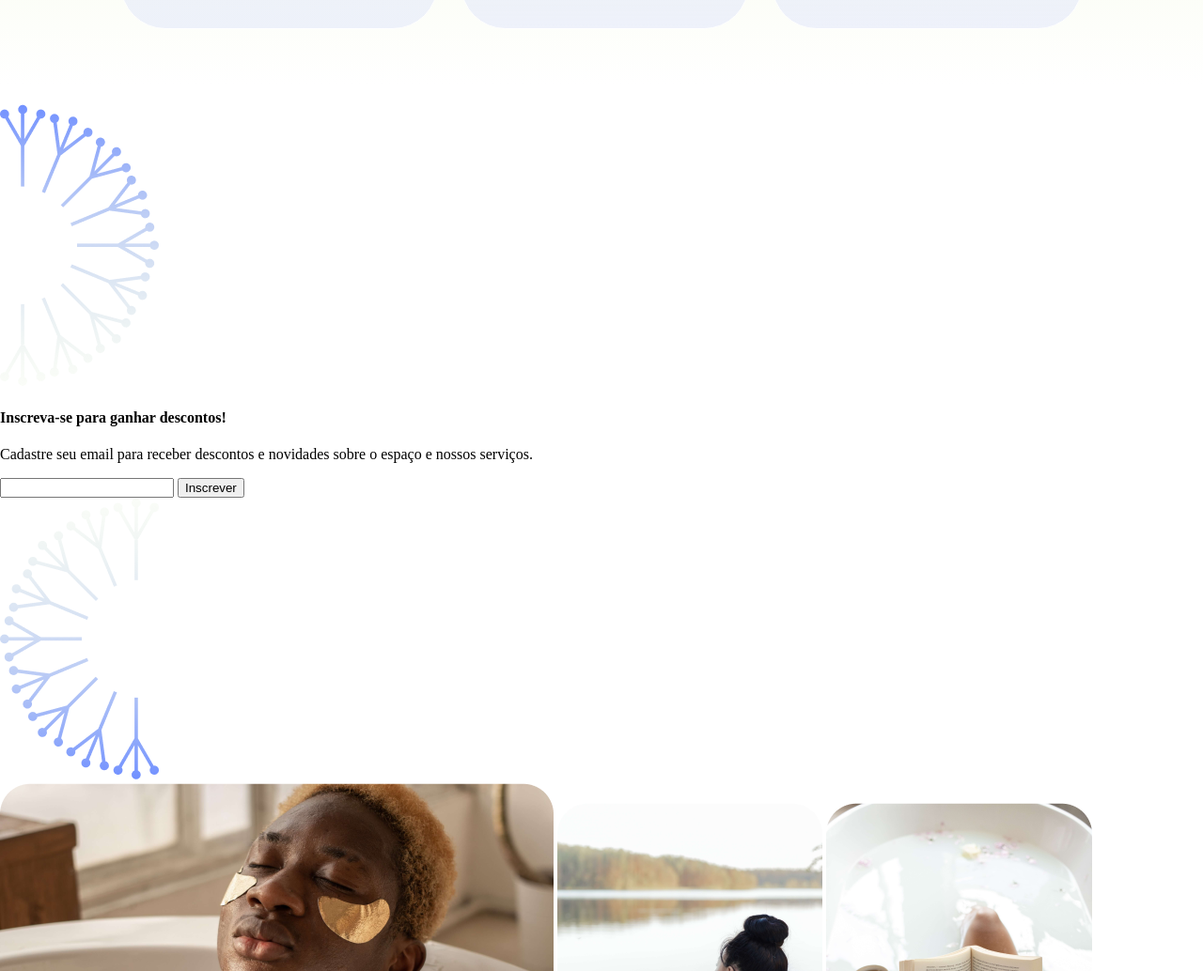
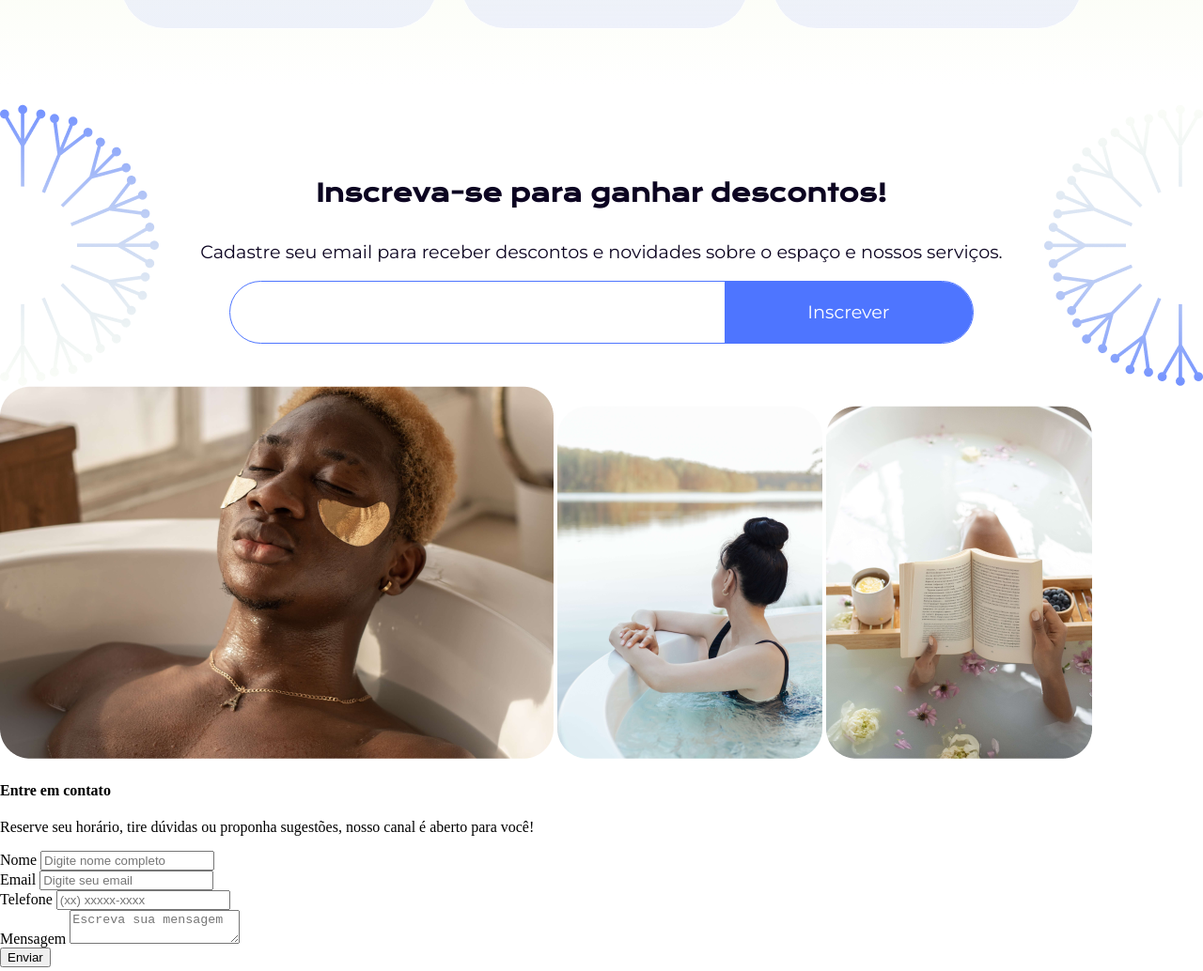
Before and after one commit to rsmotola/CursoAlura-calmaria-spa, a plain HTML site: page index.html in a window 1280 px wide. Shown: the part 2206-3240 px from the top of the page at 94% size. Drawn offline with nearby package versions, Linux system fonts and the light colour scheme.

Commit message:
Aula 4 - Escopo de função e cálculos

```diff
--- /dev/null
+++ b/styles/components/_desconto.scss
@@ -0,0 +1,39 @@
+@use '../abstract/variaveis';
+@use '../abstract/mixins';
+
+#desconto{
+    display: flex;
+    align-items: center;
+    justify-content: space-between;
+    text-align: center;
+    h4{
+        @include mixins.ff-fs-cl(variaveis.$ft-titulos, 1.6rem, variaveis.$cor-primaria);
+    }
+    p{
+        @include mixins.ff-fs-cl(variaveis.$ft-textos, 1.2rem, variaveis.$cor-primaria);
+    }
+    .input-btn{
+        $largura-input: 790px;
+        width: $largura-input;
+        height: 65px;
+        border: 1px solid variaveis.$cor-secundaria;
+        border-radius: 65px;
+        margin: 0 auto;
+        display: inline-flex;
+        input{
+            @include mixins.ff-fs-cl(variaveis.$ft-textos, 1.2rem, variaveis.$cor-primaria);
+            width: calc($largura-input * 0.65);
+            border: none;
+            outline: none;
+            margin-left: 2rem;
+        }
+        button{
+            @include mixins.ff-fs-cl(variaveis.$ft-textos, 1.2rem, white);
+            width: calc($largura-input * 0.35);
+            background: variaveis.$cor-secundaria;
+            border-radius: 0 65px 65px 0;
+            border: none;
+            color: white;
+        }
+    }
+}
--- a/styles/styles.scss
+++ b/styles/styles.scss
@@ -3,3 +3,4 @@
 @use './components/header';
 @use './components/nosso-espaco';
 @use './components/servicos';
+@use './components/desconto';
```
Also changed, not shown: styles/styles.css, 1 other file.
